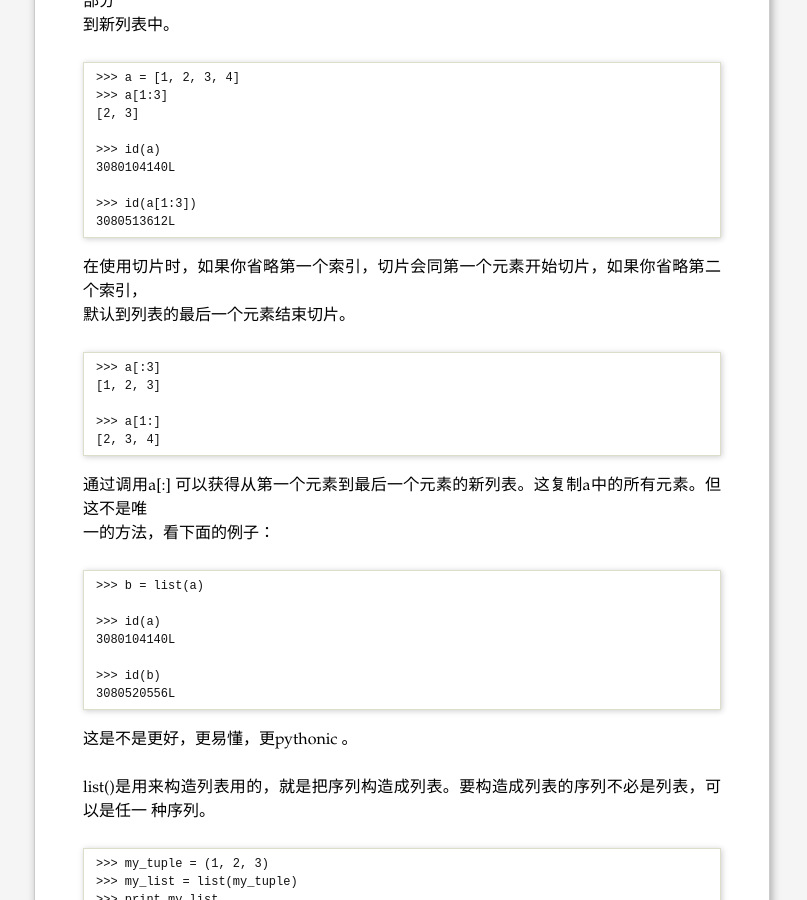
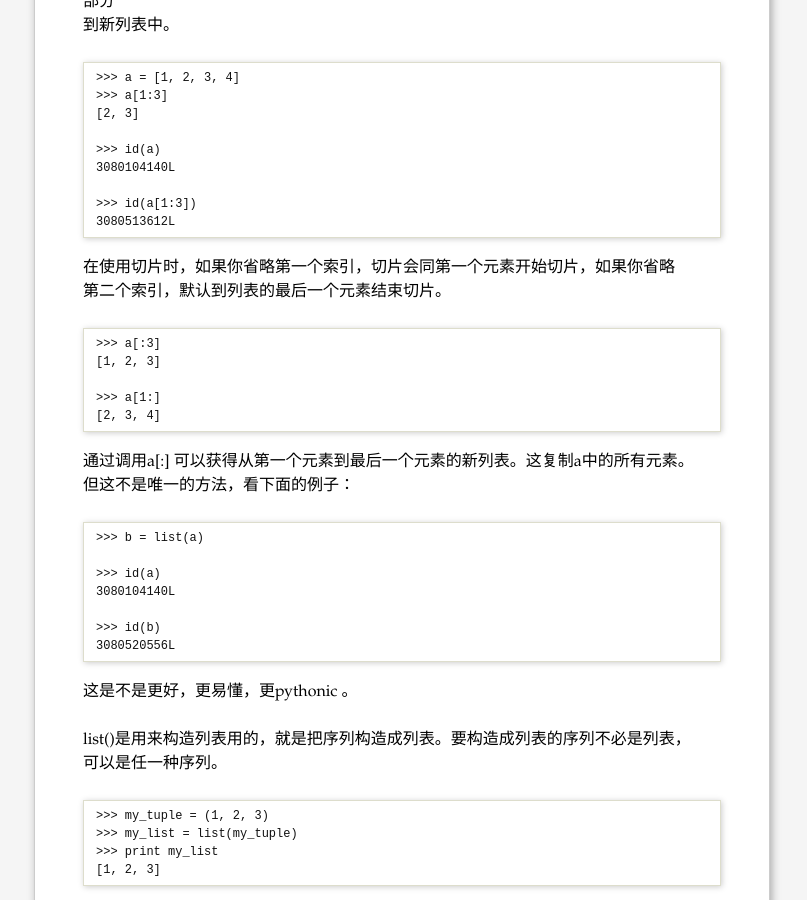
Before and after one commit to GunioRobot/lidashuang.github.com, a Jekyll site: the page built from _posts/2011-11-05-py-cp-list.markdown, in a window 1280 px wide and 900 px high, scrolled down 1699 px. Shown: the whole window, without its empty margins (238-1045 px from the left). Built offline with Jekyll 4.4.1, drawn with Linux system fonts in a browser that asks for light colours; comment, search, counter and statistics services are not loaded.

```diff
--- a/_posts/2011-11-05-py-cp-list.markdown
+++ b/_posts/2011-11-05-py-cp-list.markdown
@@ -14,7 +14,7 @@ layout: blog-post
 	a = [1,2,3]
 这表示a指向了我们创建的列表[1,2,3] 但a不是列表。如果:
 	b = a
-这并没有复制列表a给b,只是创建了个指向列表[1,2,3] 的标签b。就像下面的图：
+这并没有复制列表a给b,只是创建了个指向列表\[1,2,3\] 的标签b。就像下面的图：
 
 ![list](http://pic.yupoo.com/lidashuang/BuYEgneb/medish.jpg "list")
 
@@ -61,8 +61,8 @@ a 和 b指向同一内存地址，c指向了另一块不同的内存地址。
 	>>> id(a[1:3])
 	3080513612L
 
-在使用切片时，如果你省略第一个索引，切片会同第一个元素开始切片，如果你省略第二个索引，
-默认到列表的最后一个元素结束切片。
+在使用切片时，如果你省略第一个索引，切片会同第一个元素开始切片，如果你省略
+第二个索引，默认到列表的最后一个元素结束切片。
 
 	>>> a[:3]
 	[1, 2, 3]
@@ -70,8 +70,8 @@ a 和 b指向同一内存地址，c指向了另一块不同的内存地址。
 	>>> a[1:]
 	[2, 3, 4]
 
-通过调用a\[:\] 可以获得从第一个元素到最后一个元素的新列表。这复制a中的所有元素。但这不是唯
-一的方法，看下面的例子：
+通过调用a\[:\] 可以获得从第一个元素到最后一个元素的新列表。这复制a中的所有元素。
+但这不是唯一的方法，看下面的例子：
 
 	>>> b = list(a)
 
@@ -83,8 +83,8 @@ a 和 b指向同一内存地址，c指向了另一块不同的内存地址。
 
 这是不是更好，更易懂，更pythonic 。
 
-list()是用来构造列表用的，就是把序列构造成列表。要构造成列表的序列不必是列表，可以是任一
-种序列。
+list()是用来构造列表用的，就是把序列构造成列表。要构造成列表的序列不必是列表，
+可以是任一种序列。
 
 	>>> my_tuple = (1, 2, 3)
 	>>> my_list = list(my_tuple)
```
